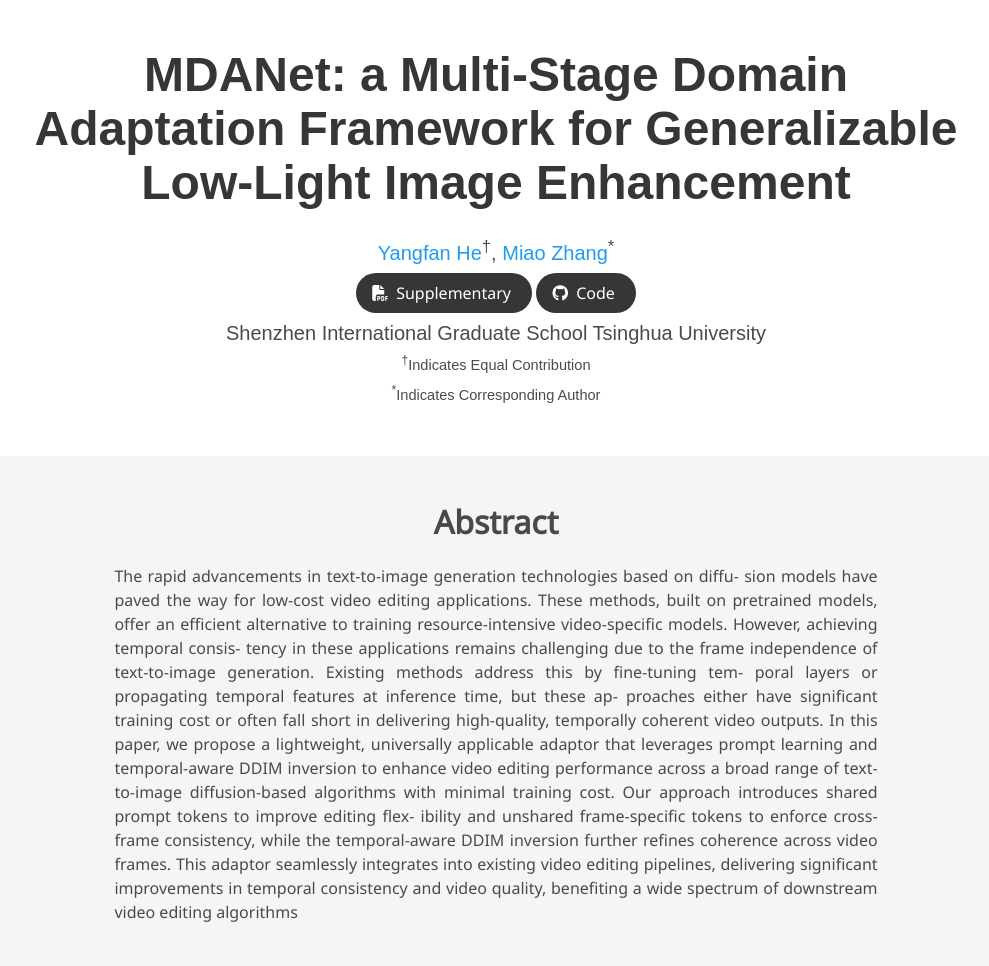
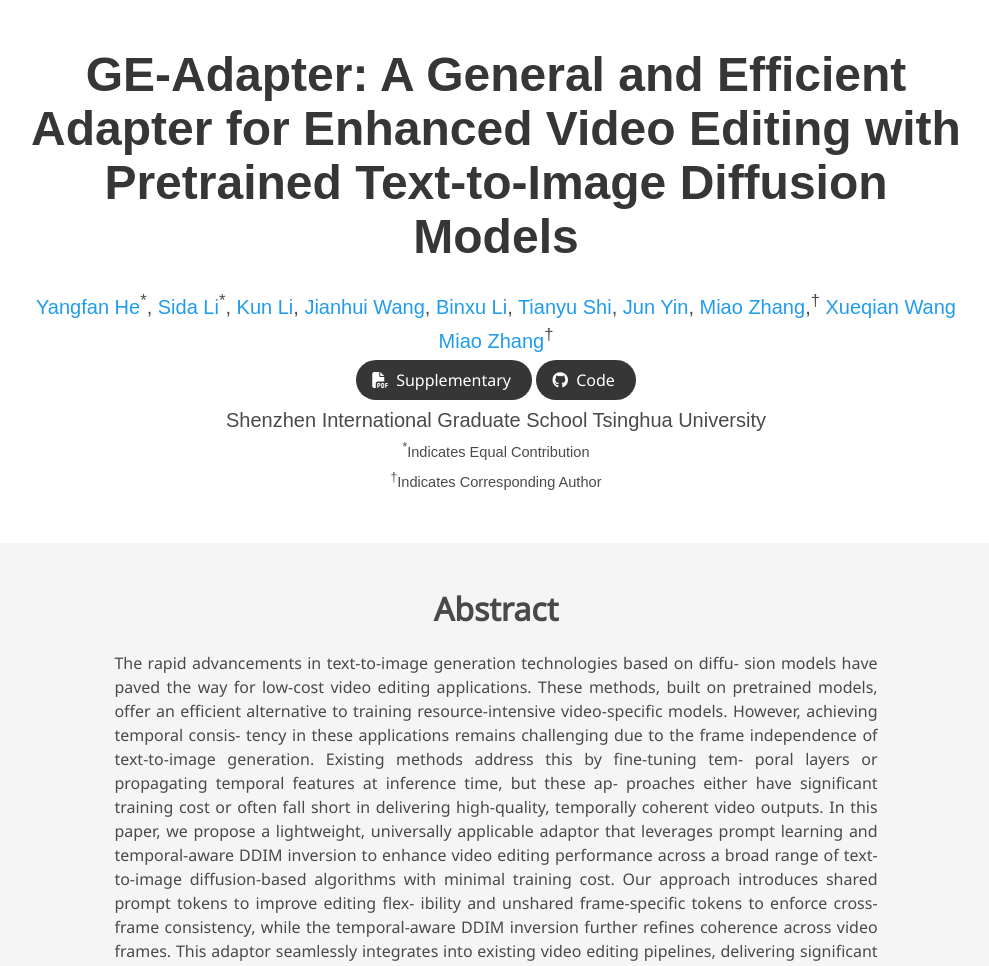
Before and after one commit to MiaoRain/LoraT2V.github.io, a plain HTML site: page index.html in a window 1280 px wide. Shown: the top 966 px of the page, without its empty margins (144-1133 px from the left). Drawn offline with nearby package versions, Linux system fonts and the light colour scheme; some icons are missing; a web font is replaced by a local one.

Commit message:
Update index.html

```diff
--- a/index.html
+++ b/index.html
@@ -52,13 +52,23 @@
       <div class="container is-max-desktop">
         <div class="columns is-centered">
           <div class="column has-text-centered">
-            <h1 class="title is-1 publication-title">MDANet: a Multi-Stage Domain Adaptation Framework for Generalizable Low-Light Image Enhancement</h1>
+            <h1 class="title is-1 publication-title">GE-Adapter: A General and Efficient Adapter for Enhanced Video Editing with Pretrained Text-to-Image Diffusion Models</h1>
             <div class="is-size-5 publication-authors">
               <!-- Paper authors -->
                 <span class="author-block">
-                  <a href="SECOND AUTHOR PERSONAL LINK" target="_blank">Yangfan He</a><sup>†</sup>,</span>
+                  <a href="THIRD AUTHOR PERSONAL LINK" target="_blank">Yangfan He</a><sup>*</sup>,</span>
+                  <a href="SECOND AUTHOR PERSONAL LINK" target="_blank">Sida Li</a><sup>*</sup>,</span>
+                  <a href="SECOND AUTHOR PERSONAL LINK" target="_blank">Kun Li</a>,</span>
                   <span class="author-block">
-                  <a href="THIRD AUTHOR PERSONAL LINK" target="_blank">Miao Zhang</a><sup>*</sup>
+                  <a href="THIRD AUTHOR PERSONAL LINK" target="_blank">Jianhui Wang</a>,</span>
+                  <a href="THIRD AUTHOR PERSONAL LINK" target="_blank">Binxu Li</a>,</span>
+                  <a href="THIRD AUTHOR PERSONAL LINK" target="_blank">Tianyu Shi</a>,</span>
+                  <a href="THIRD AUTHOR PERSONAL LINK" target="_blank">Jun Yin</a>,</span>
+                  <a href="THIRD AUTHOR PERSONAL LINK" target="_blank">Miao Zhang</a>,</span><sup>†</sup>
+                  <a href="THIRD AUTHOR PERSONAL LINK" target="_blank">Xueqian Wang</a>
+
+                  <span class="author-block">
+                  <a href="THIRD AUTHOR PERSONAL LINK" target="_blank">Miao Zhang</a><sup>†</sup>
                   </div>
 
 
@@ -88,8 +98,8 @@
                   <div class="is-size-5 publication-authors">
                     <span class="author-block">Shenzhen International Graduate School
 Tsinghua University</span>
-                    <span class="eql-cntrb"><small><br><sup>†</sup>Indicates Equal Contribution</small></span>
-                    <span class="eql-cntrb"><small><br><sup>*</sup>Indicates Corresponding Author</small></span>
+                    <span class="eql-cntrb"><small><br><sup>*</sup>Indicates Equal Contribution</small></span>
+                    <span class="eql-cntrb"><small><br><sup>†</sup>Indicates Corresponding Author</small></span>
                   </div>
 
             </div>
```
